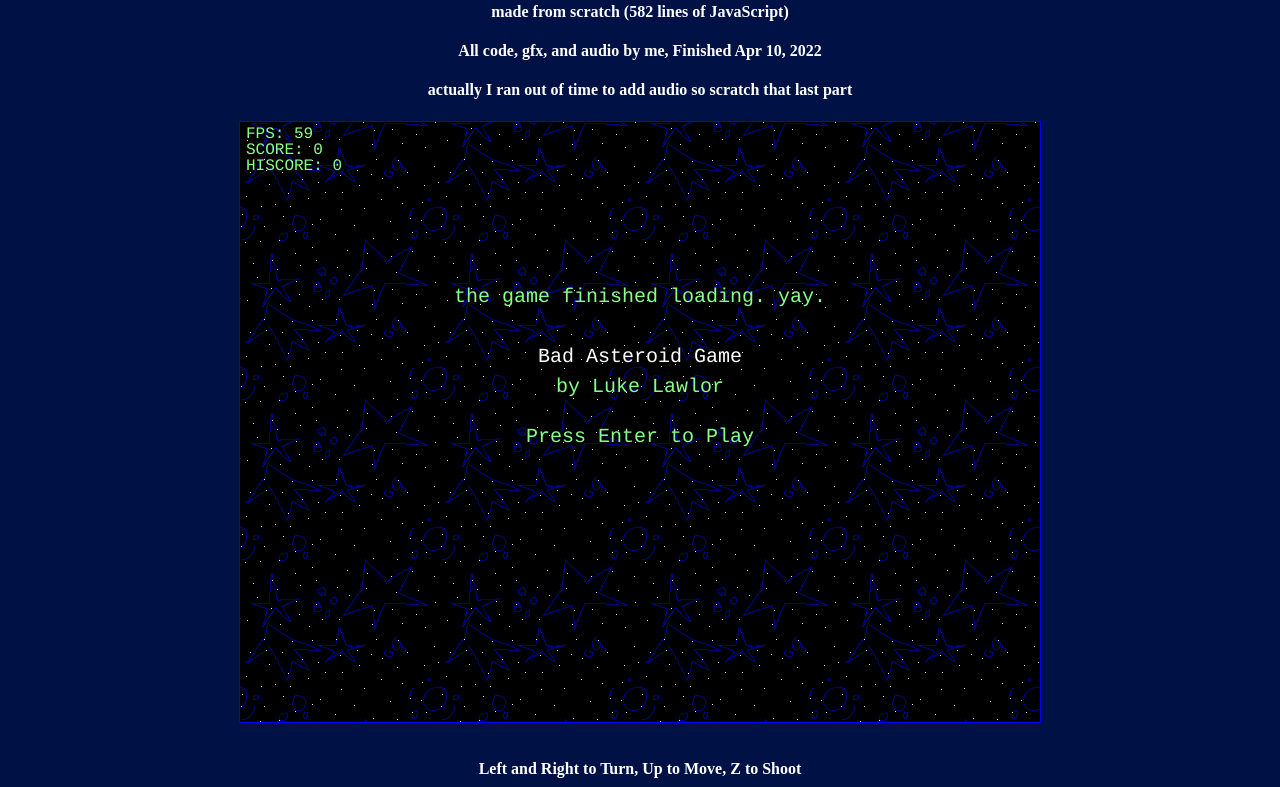
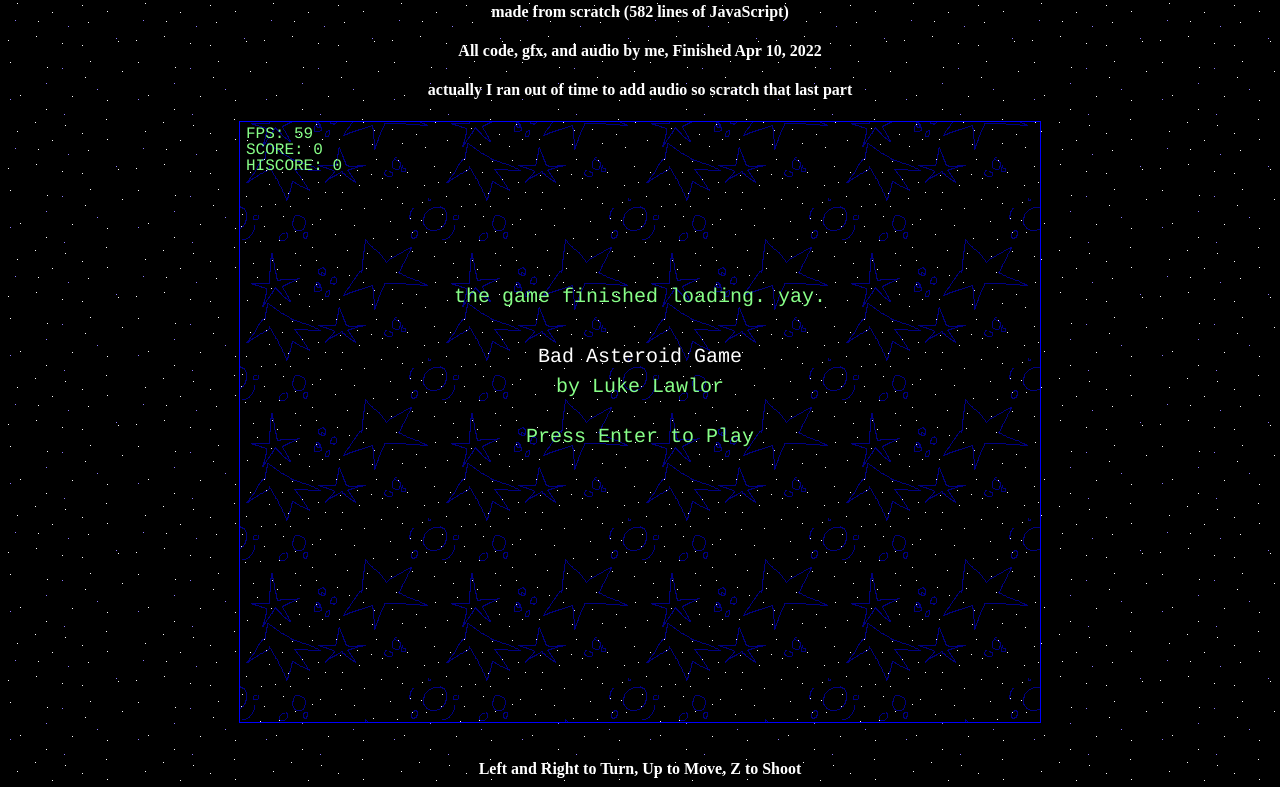
Before and after one commit to lukelawlor/asteroids-js, a plain HTML site: page index.html in a window 1280 px wide. Shown: the part 77-864 px from the top of the page. Drawn offline with Linux system fonts and the light colour scheme.

Commit message:
add right path to background img

```diff
--- a/assets/css/doc.css
+++ b/assets/css/doc.css
@@ -1,7 +1,7 @@
 body{
     background-color: #001145;
     color: #ffffff;
-    background-image: url(pagebg.png);
+    background-image: url(../images/pagebg.png);
     padding:0;
     margin:0;
     font-size: 16px;
--- a/assets/css/index.css
+++ b/assets/css/index.css
@@ -1,7 +1,7 @@
 body{
     background-color: #001145;
     color: #ffffff;
-    background-image: url(pagebg.png);
+    background-image: url(../images/pagebg.png);
 }
 #content{
     text-align: center;
```
